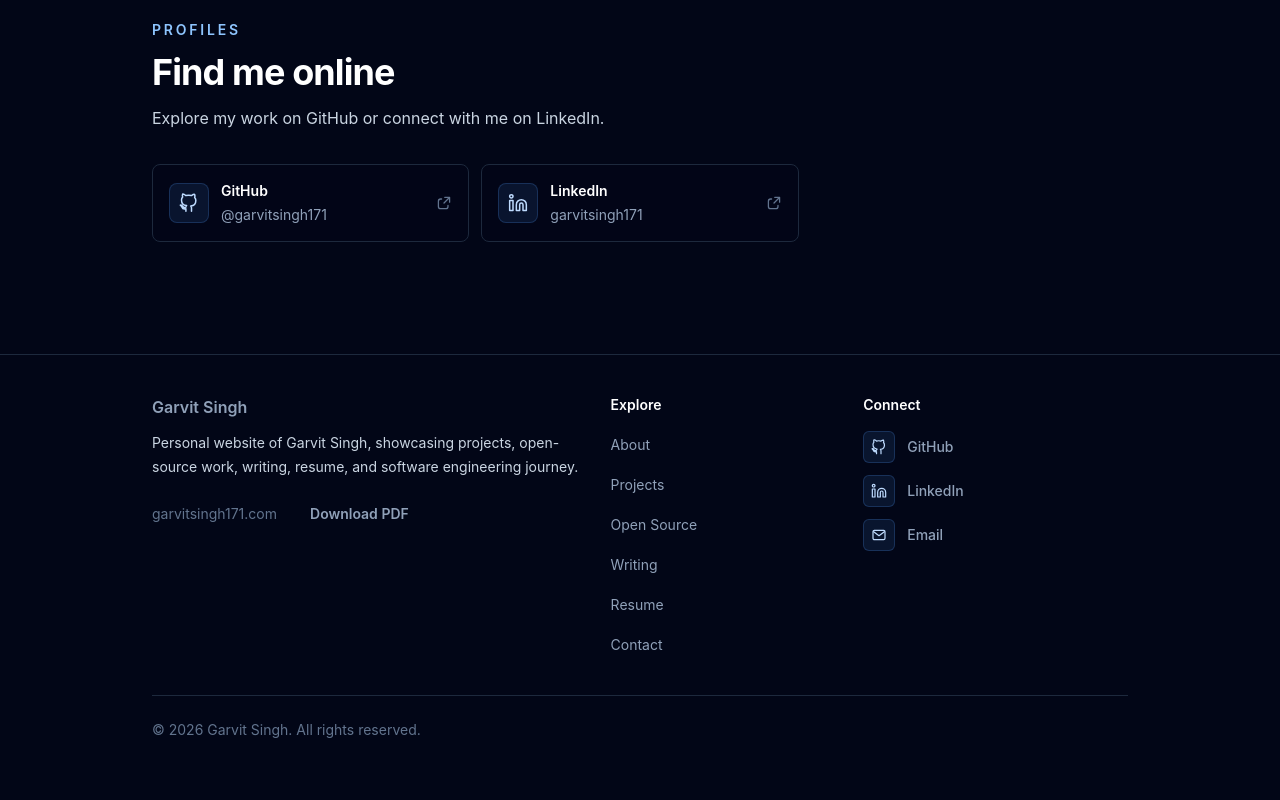
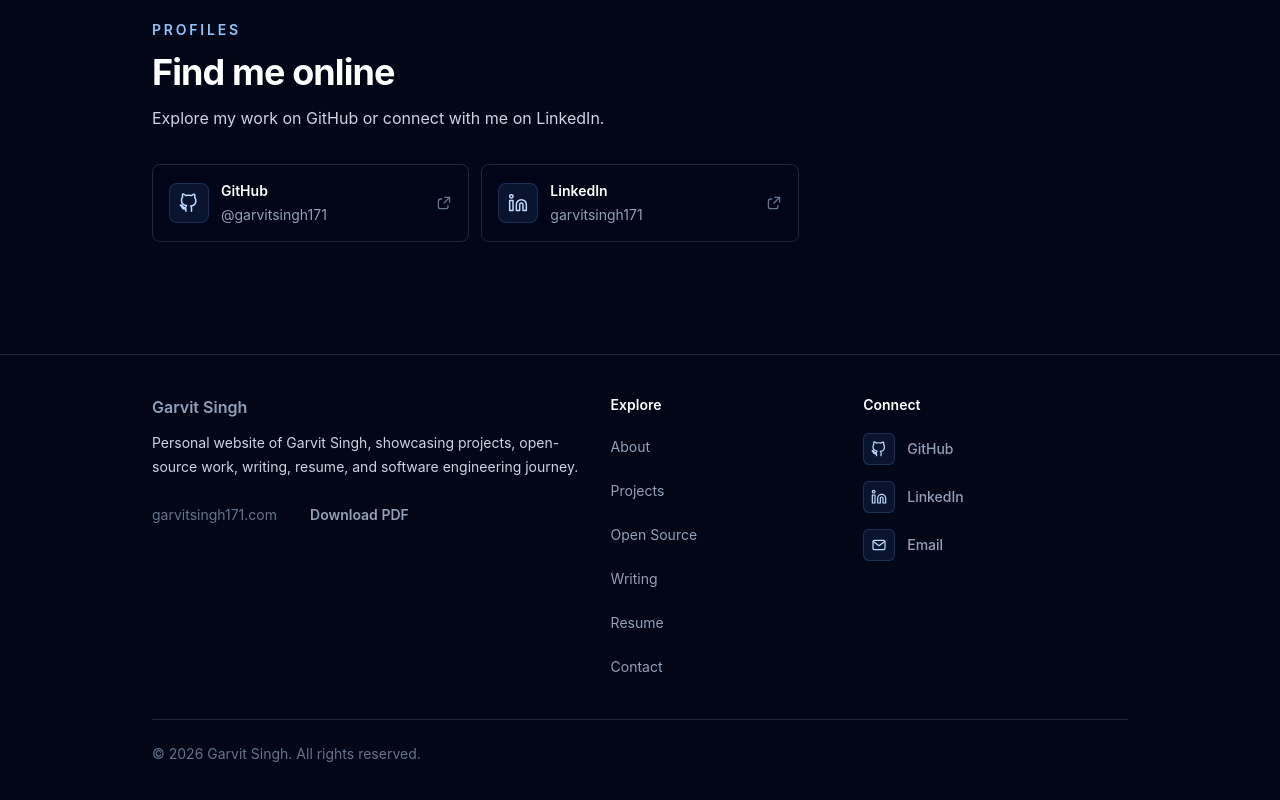
Before and after one commit to garvitsingh171/garvitsingh171.com, a React (Vite) app: page /contact in a window 1280 px wide. Shown: the part 1022-1822 px from the top of the page. Built offline with nearby package versions, Linux system fonts and the light colour scheme.

Commit message:
feat: improve responsive navbar and footer

```diff
--- a/src/components/layout/Footer.tsx
+++ b/src/components/layout/Footer.tsx
@@ -7,7 +7,7 @@ import { socialLinks, type SocialLink } from "../../data/socialLinks";
 import { isEmailLink, isExternalWebLink } from "../../utils/links";
 
 const linkClasses = [
-  "inline-flex min-h-9 items-center rounded-sm text-slate-300 transition-colors duration-150",
+  "inline-flex min-h-10 items-center rounded-sm text-slate-300 transition-colors duration-150",
   "hover:text-white focus-visible:outline focus-visible:outline-2 focus-visible:outline-offset-2 focus-visible:outline-blue-400",
 ].join(" ");
 
@@ -22,7 +22,7 @@ function FooterSocialLink({ link }: { link: SocialLink }) {
   );
 
   const className = [
-    "inline-flex min-h-10 items-center gap-3 rounded-md text-sm font-medium text-slate-300 transition-colors duration-150",
+    "inline-flex min-h-11 items-center gap-3 rounded-md text-sm font-medium text-slate-300 transition-colors duration-150",
     "hover:text-white focus-visible:outline focus-visible:outline-2 focus-visible:outline-offset-2 focus-visible:outline-blue-400",
   ].join(" ");
 
@@ -32,7 +32,7 @@ function FooterSocialLink({ link }: { link: SocialLink }) {
         href={link.href}
         target="_blank"
         rel="noopener noreferrer"
-        aria-label={link.ariaLabel}
+        aria-label={`${link.ariaLabel} (opens in a new tab)`}
         className={className}
       >
         {content}
@@ -58,7 +58,7 @@ function FooterSocialLink({ link }: { link: SocialLink }) {
 export function Footer() {
   return (
     <footer className="border-t border-slate-800 bg-slate-950/70">
-      <div className="mx-auto grid max-w-5xl gap-8 px-6 py-10 text-sm text-slate-400 md:grid-cols-2 lg:grid-cols-[minmax(0,1.45fr)_minmax(10rem,0.75fr)_minmax(12rem,0.9fr)]">
+      <div className="mx-auto grid max-w-5xl gap-8 px-4 py-10 text-sm text-slate-400 sm:px-6 md:grid-cols-2 lg:grid-cols-[minmax(0,1.45fr)_minmax(10rem,0.75fr)_minmax(12rem,0.9fr)]">
         <section className="space-y-4 md:col-span-2 lg:col-span-1">
           <div>
             <Link
@@ -79,7 +79,7 @@ export function Footer() {
             <ResumeDownloadButton
               label="Download PDF"
               variant="ghost"
-              className="min-h-9 px-0 py-0 text-slate-300 hover:bg-transparent hover:text-white"
+              className="min-h-10 px-0 py-0 text-slate-300 hover:bg-transparent hover:text-white"
             />
           </div>
         </section>
--- a/src/components/layout/MobileNavigation.tsx
+++ b/src/components/layout/MobileNavigation.tsx
@@ -28,8 +28,9 @@ export function MobileNavigation({
     <nav
       id={id}
       aria-label="Mobile primary navigation"
+      aria-hidden={!isOpen}
       className={[
-        "border-t border-slate-800 bg-slate-950 px-6 py-3 lg:hidden",
+        "border-t border-slate-800 bg-slate-950 px-4 py-3 sm:px-6 lg:hidden",
         isOpen ? "block" : "hidden",
       ].join(" ")}
     >
--- a/src/components/layout/Navbar.tsx
+++ b/src/components/layout/Navbar.tsx
@@ -110,7 +110,7 @@ export function Navbar() {
 
   return (
     <header className="border-b border-slate-800 bg-slate-950/90">
-      <div className="mx-auto flex max-w-5xl items-center justify-between gap-4 px-6 py-4">
+      <div className="mx-auto flex max-w-5xl items-center justify-between gap-4 px-4 py-4 sm:px-6">
         <NavLink
           to="/"
           className="min-w-0 rounded-sm text-base font-semibold text-white transition-colors hover:text-blue-100 focus-visible:outline focus-visible:outline-2 focus-visible:outline-offset-4 focus-visible:outline-blue-400 sm:text-lg"
--- a/src/layouts/MainLayout.tsx
+++ b/src/layouts/MainLayout.tsx
@@ -15,7 +15,7 @@ export default function MainLayout() {
 
       <main
         id="main-content"
-        className="mx-auto w-full max-w-5xl flex-1 px-6 py-12"
+        className="mx-auto w-full max-w-5xl flex-1 px-4 py-12 sm:px-6"
       >
         <Outlet />
       </main>
```
